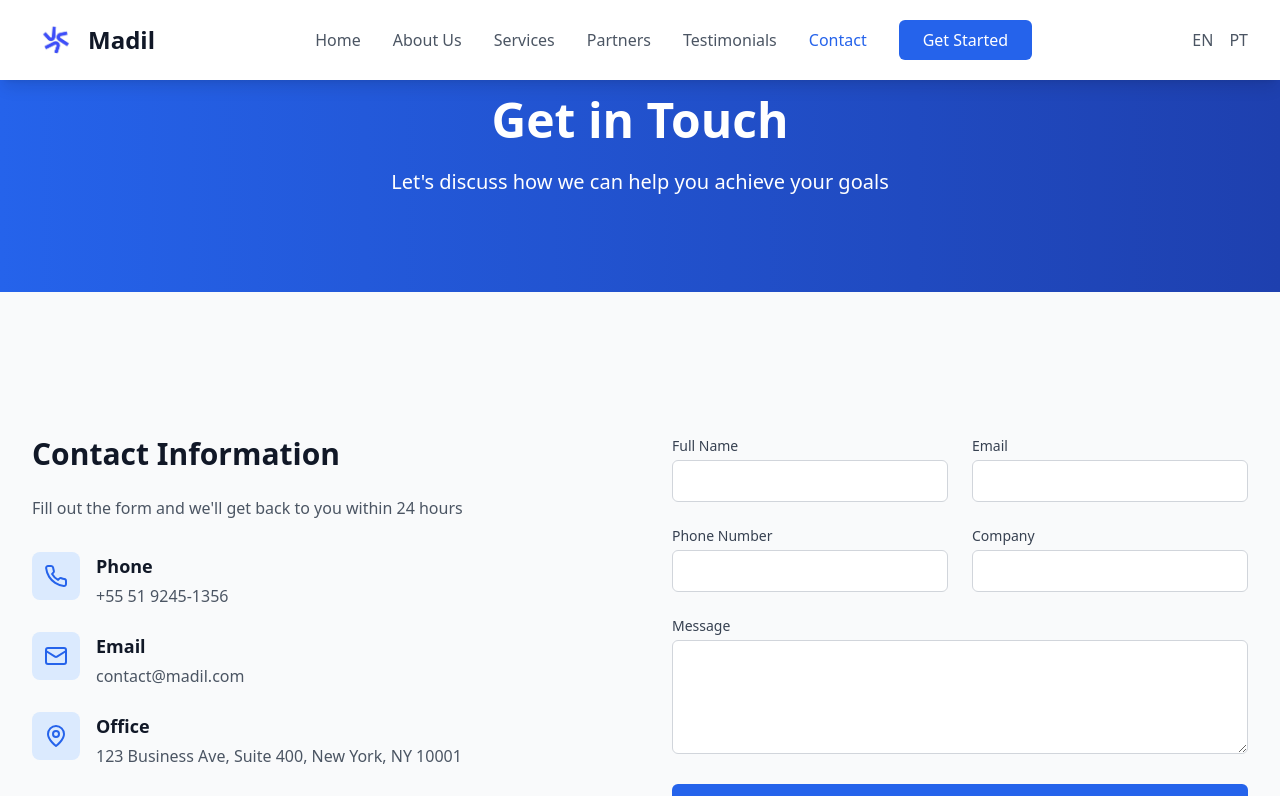
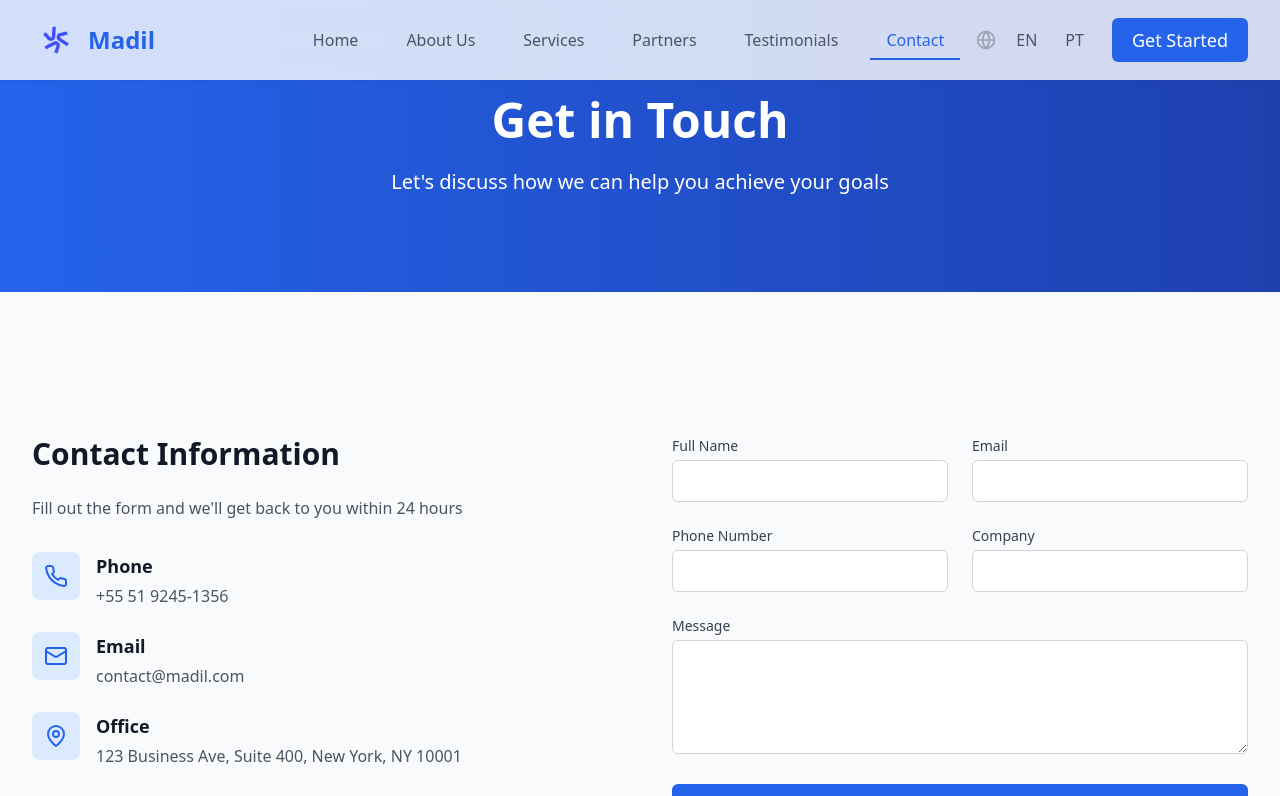
Before and after one commit to lanroo/madilcarreiras, a React (Vite) app: page /contact in a window 1280 px wide. Shown: the top 796 px of the page. Built offline with nearby package versions, Linux system fonts and the light colour scheme.

Commit message:
home design and nav changed

```diff
--- a/src/components/Navbar.tsx
+++ b/src/components/Navbar.tsx
@@ -1,16 +1,117 @@
 import { useState } from 'react';
 import { Link, useLocation } from 'react-router-dom';
-import { Menu, X } from 'lucide-react';
-import { motion } from 'framer-motion';
+import { Menu, X, Globe } from 'lucide-react';
+import { motion, AnimatePresence } from 'framer-motion';
 import { useTranslation } from 'react-i18next';
-import logo from '../img/logo.jpg';
+import logo from '../img/foto.png';
+
+interface NavItem {
+  to: string;
+  label: string;
+}
+
+const NavLink = ({
+  to,
+  label,
+  isActive,
+  onClick,
+  className = '',
+}: NavItem & { isActive: boolean; onClick?: () => void; className?: string }) => (
+  <Link to={to} onClick={onClick} className={`relative ${className}`}>
+    <motion.span
+      className={`block px-4 py-2 rounded-md text-base font-medium transition-colors duration-200
+        ${isActive ? 'text-blue-600' : 'text-gray-600 hover:text-blue-600'}`}
+    >
+      {label}
+      {isActive && (
+        <motion.div
+          layoutId="activeIndicator"
+          className="absolute bottom-0 left-0 right-0 h-0.5 bg-blue-600"
+          initial={false}
+          transition={{ type: 'spring', stiffness: 380, damping: 30 }}
+        />
+      )}
+    </motion.span>
+  </Link>
+);
+
+const LanguageSwitch = ({ className = '' }: { className?: string }) => {
+  const { i18n } = useTranslation();
+  const currentLang = i18n.language;
+
+  const languages = [
+    { code: 'en', label: 'EN' },
+    { code: 'pt', label: 'PT' },
+  ];
+
+  return (
+    <div className={`flex items-center space-x-2 ${className}`}>
+      <Globe className="h-5 w-5 text-gray-400" />
+      <div className="flex space-x-1">
+        {languages.map(({ code, label }) => (
+          <motion.button
+            key={code}
+            whileHover={{ scale: 1.05 }}
+            whileTap={{ scale: 0.95 }}
+            onClick={() => i18n.changeLanguage(code)}
+            className={`px-3 py-1 rounded-md text-base font-medium transition-colors duration-200
+              ${currentLang === code
+                ? 'bg-blue-100 text-blue-600'
+                : 'text-gray-600 hover:bg-gray-100'}`}
+          >
+            {label}
+          </motion.button>
+        ))}
+      </div>
+    </div>
+  );
+};
+
+const MobileMenu = ({
+  isOpen,
+  links,
+  currentPath,
+  onClose,
+}: {
+  isOpen: boolean;
+  links: NavItem[];
+  currentPath: string;
+  onClose: () => void;
+}) => (
+  <AnimatePresence>
+    {isOpen && (
+      <motion.div
+        initial={{ opacity: 0, height: 0 }}
+        animate={{ opacity: 1, height: 'auto' }}
+        exit={{ opacity: 0, height: 0 }}
+        transition={{ duration: 0.2 }}
+        className="md:hidden overflow-hidden bg-white border-t border-gray-100"
+      >
+        <div className="px-4 py-2 space-y-2">
+          {links.map((link) => (
+            <NavLink
+              key={link.to}
+              {...link}
+              isActive={currentPath === link.to}
+              onClick={onClose}
+              className="block w-full"
+            />
+          ))}
+          <div className="pt-4 pb-2 border-t border-gray-100">
+            <LanguageSwitch className="justify-center" />
+          </div>
+        </div>
+      </motion.div>
+    )}
+  </AnimatePresence>
+);
 
 const Navbar = () => {
-  const { t, i18n } = useTranslation(); // Hook para tradução
+  const { t } = useTranslation();
   const [isOpen, setIsOpen] = useState(false);
   const location = useLocation();
 
-  const links = [
+  const links: NavItem[] = [
     { to: '/', label: t('navbar.home') },
     { to: '/about', label: t('navbar.about') },
     { to: '/services', label: t('navbar.services') },
@@ -19,116 +120,59 @@ const Navbar = () => {
     { to: '/contact', label: t('navbar.contact') },
   ];
 
-  const changeLanguage = (lng: string) => {
-    i18n.changeLanguage(lng); // Altera o idioma
-  };
-
-
   return (
-    <nav className="bg-white shadow-lg fixed w-full z-50">
+    <motion.nav
+      initial={{ y: -100 }}
+      animate={{ y: 0 }}
+      transition={{ type: 'spring', stiffness: 300, damping: 30 }}
+      className="fixed w-full z-50 bg-white/80 backdrop-blur-lg shadow-sm"
+    >
       <div className="max-w-7xl mx-auto px-4 sm:px-6 lg:px-8">
         <div className="flex justify-between h-20">
-          <div className="flex items-center">
+          {/* Logo */}
+          <motion.div whileHover={{ scale: 1.05 }} className="flex items-center">
             <Link to="/" className="flex items-center space-x-2">
-              <img src={logo} alt="Madil Logo" className="h-12 w-12 object-contain" />
-              <span className="text-2xl font-bold text-gray-900">Madil</span>
+              <img
+                src={logo}
+                alt="Logo"
+                className="h-12 w-12 object-cover rounded-lg"
+              />
+              <span className="text-2xl font-bold text-blue-600">Madil</span>
             </Link>
-          </div>
+          </motion.div>
 
-          {/* Desktop Menu */}
-          <div className="hidden md:flex items-center space-x-8">
+          {/* Desktop Navigation */}
+          <div className="hidden md:flex items-center space-x-4">
             {links.map((link) => (
-              <Link
+              <NavLink
                 key={link.to}
-                to={link.to}
-                className={`${
-                  location.pathname === link.to
-                    ? 'text-blue-600'
-                    : 'text-gray-600 hover:text-blue-600'
-                } transition-colors duration-200 font-medium`}
-              >
-                {link.label}
-              </Link>
+                {...link}
+                isActive={location.pathname === link.to}
+              />
             ))}
-            <Link
-              to="/contact"
-              className="bg-blue-600 text-white px-6 py-2 rounded-md hover:bg-blue-700 transition-colors duration-200"
-            >
+            <LanguageSwitch />
+            <button className="bg-blue-600 text-white px-5 py-2 rounded-md text-lg hover:bg-blue-700">
               {t('navbar.getStarted')}
-            </Link>
-
-          </div>
-
-          {/* Language Switch */}
-          <div className="hidden md:flex items-center space-x-4">
-            <button
-              onClick={() => changeLanguage('en')}
-              className="text-gray-600 hover:text-blue-600 transition-colors duration-200"
-            >
-              EN
-            </button>
-            <button
-              onClick={() => changeLanguage('pt')}
-              className="text-gray-600 hover:text-blue-600 transition-colors duration-200"
-            >
-              PT
             </button>
           </div>
 
-          {/* Mobile menu button */}
+          {/* Mobile Menu Button */}
           <div className="md:hidden flex items-center">
-            <button
-              onClick={() => setIsOpen(!isOpen)}
-              className="text-gray-600 hover:text-blue-600"
-            >
-              {isOpen ? <X className="h-6 w-6" /> : <Menu className="h-6 w-6" />}
+            <button onClick={() => setIsOpen(!isOpen)} className="p-2">
+              {isOpen ? <X className="h-8 w-8" /> : <Menu className="h-8 w-8" />}
             </button>
           </div>
         </div>
       </div>
 
       {/* Mobile Menu */}
-      {isOpen && (
-        <motion.div
-          initial={{ opacity: 0, y: -20 }}
-          animate={{ opacity: 1, y: 0 }}
-          exit={{ opacity: 0, y: -20 }}
-          className="md:hidden bg-white"
-        >
-          <div className="px-2 pt-2 pb-3 space-y-1 sm:px-3">
-            {links.map((link) => (
-              <Link
-                key={link.to}
-                to={link.to}
-                className={`${
-                  location.pathname === link.to
-                    ? 'bg-blue-50 text-blue-600'
-                    : 'text-gray-600 hover:bg-blue-50 hover:text-blue-600'
-                } block px-3 py-2 rounded-md text-base font-medium`}
-                onClick={() => setIsOpen(false)}
-              >
-                {link.label}
-              </Link>
-            ))}
-          </div>
-          {/* Language Switch in Mobile Menu */}
-          <div className="flex justify-center space-x-4 p-4">
-            <button
-              onClick={() => changeLanguage('en')}
-              className="text-gray-600 hover:text-blue-600 transition-colors duration-200"
-            >
-              EN
-            </button>
-            <button
-              onClick={() => changeLanguage('pt')}
-              className="text-gray-600 hover:text-blue-600 transition-colors duration-200"
-            >
-              PT
-            </button>
-          </div>
-        </motion.div>
-      )}
-    </nav>
+      <MobileMenu
+        isOpen={isOpen}
+        links={links}
+        currentPath={location.pathname}
+        onClose={() => setIsOpen(false)}
+      />
+    </motion.nav>
   );
 };
 
--- a/src/index.css
+++ b/src/index.css
@@ -1,6 +1,30 @@
 @tailwind base;
 @tailwind components;
 @tailwind utilities;
+
+
+@keyframes fadeVideo {
+  0%, 100% {
+    opacity: 4;
+  }
+  95%, 99% {
+    opacity: 0.99;
+  }
+}
+
+.video-responsive {
+  position: absolute;
+  top: 0;
+  left: 0;
+  width: 100%;
+  height: 100%;
+  object-fit: cover;
+}
+
+video.w-full.h-full.object-contain.VPY_from_APL1 {
+  background: rgb(0, 0, 0);
+}
+
 
 @layer base {
   html {
```
Also changed, not shown: src/pages/Home.tsx (+82 -48 lines).
